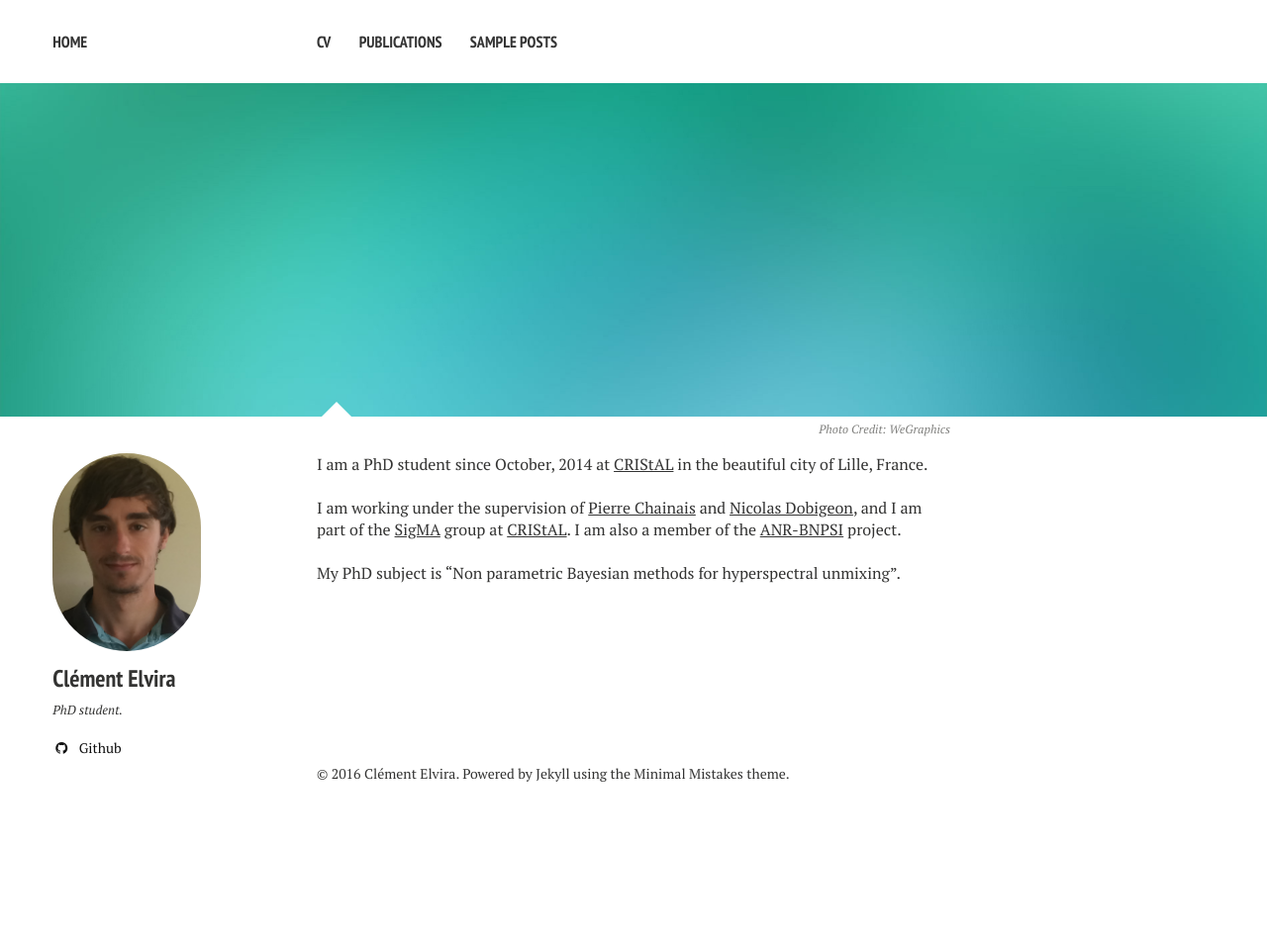
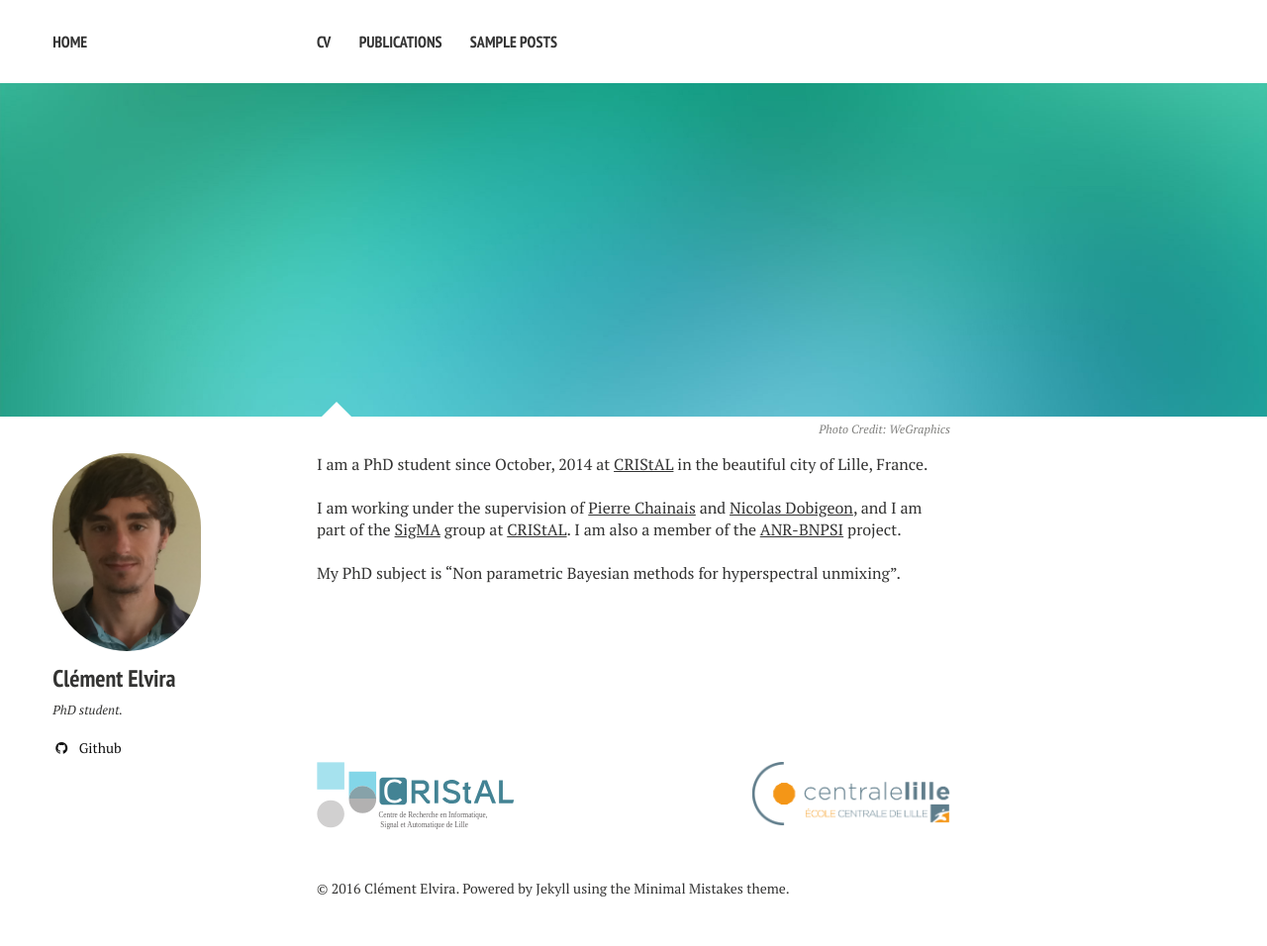
Before and after one commit to c-elvira/c-elvira.github.io-old, a Jekyll site: the page built from index.md, in a window 1280 px wide. Shown: the whole page at 99% size. Built offline with Jekyll 4.4.1, drawn with Linux system fonts in a browser that asks for light colours; nearby versions of some CDN libraries; before the commit the page ends 900 px from its top, so only the background shows below that.

```diff
--- a/_includes/_footer.html
+++ b/_includes/_footer.html
@@ -1,3 +1,21 @@
+<!-- Bas de page -->
+
+
+<span>
+<div style="width:600 px">
+	<div style="float:left; width:200 px">
+		<img src="/images/logo/cristalLogo.svg" alt="CRIStAL logo" style="width:200px;">
+	</div>
+<!-- 	<div style="float:right; width:200 px">
+		<img src="images/cristalLogo.svg" alt="CRIStAL logo" style="width:200px;">
+	</div> -->
+	<div style="float:right; width:200 px">
+		<img src="/images/logo/ec_lille.png" alt="EC Lille logo" style="width:200px;">
+	</div>
+	<div style="clear:both"></div>
+</div> <br/> <br/>
+</span>
+
 {% if site.owner.google.ad-client and site.owner.google.ad-slot %}
 <div class="google-ads">
   <!-- 320 x 50 ad -->
```
Also changed, not shown: images/logo/cristalLogo.svg (added), images/logo/ec_lille.png (added).
